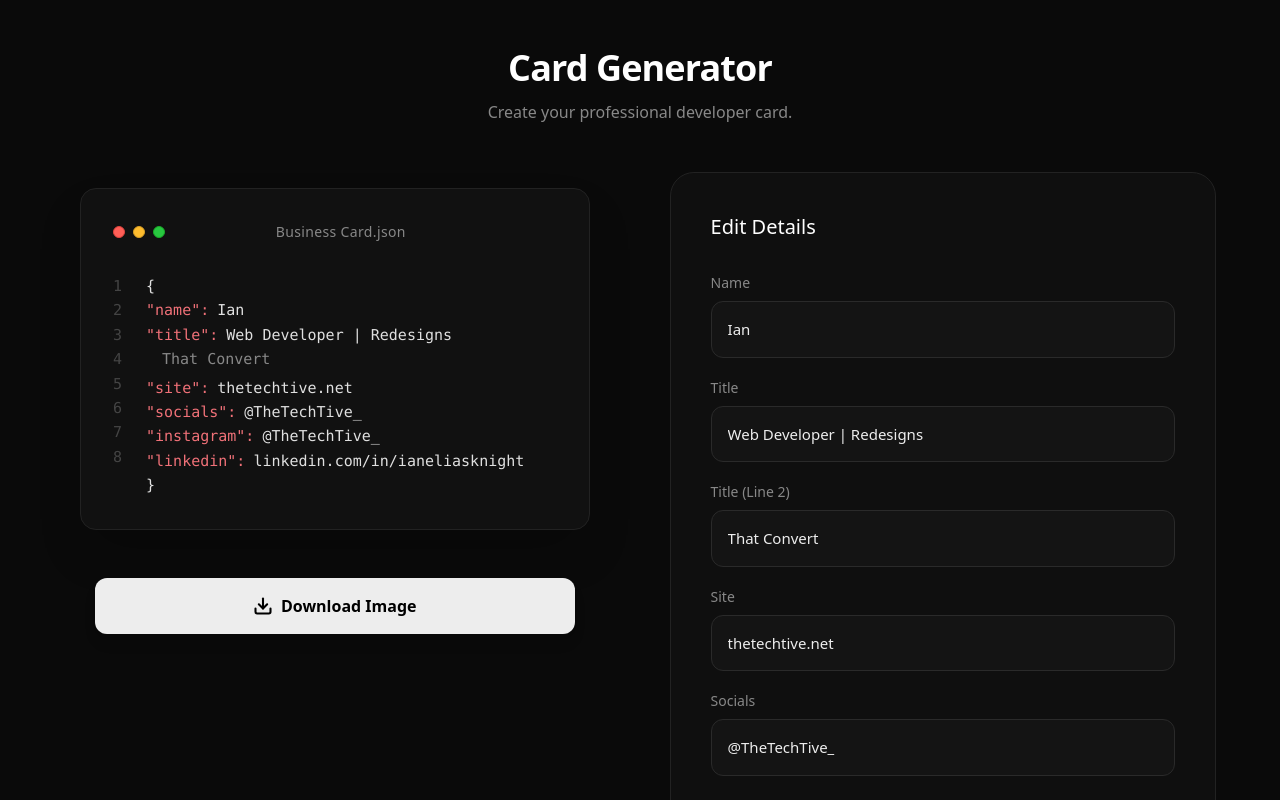
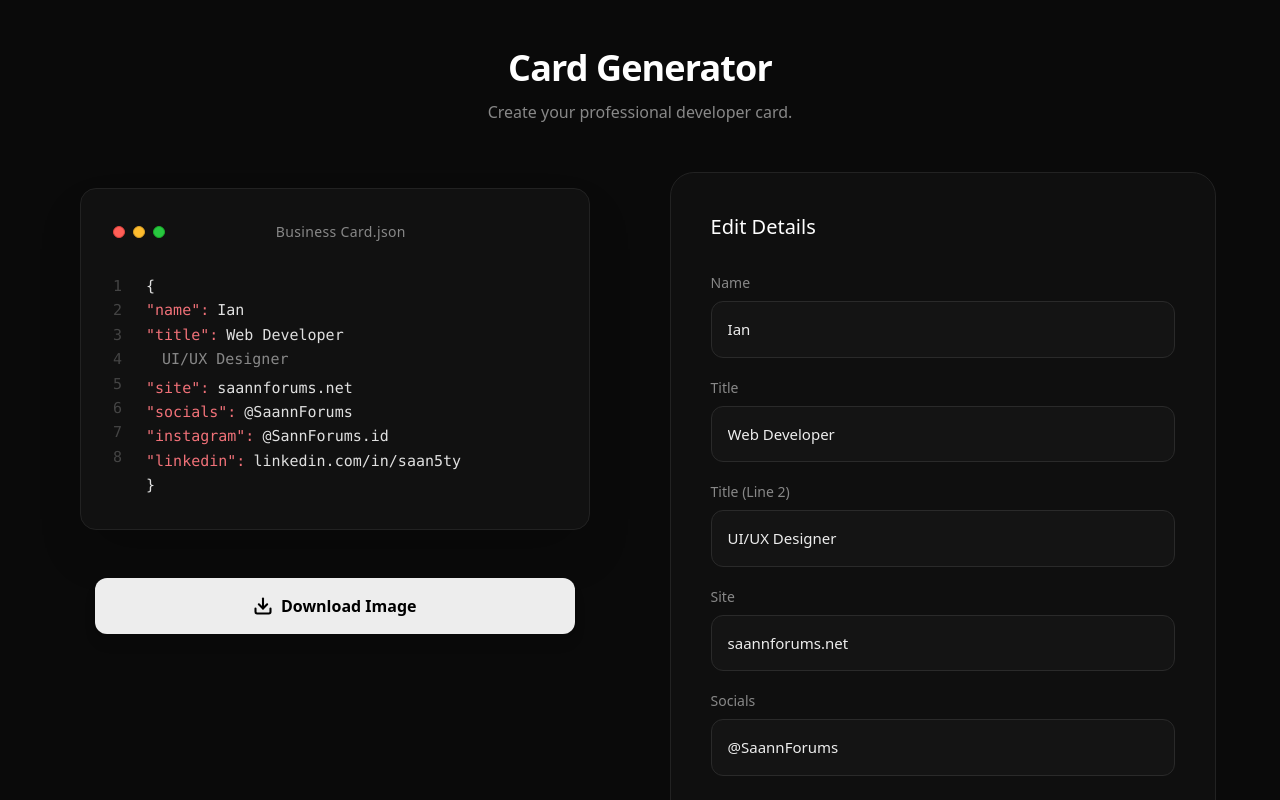
Before and after one commit to sanzzyproject/card-reader, a Next.js app: page / in a window 1280 px wide. Shown: the top 800 px of the page. Built offline with nearby package versions, Linux system fonts and the light colour scheme.

Commit message:
Update page.js

```diff
--- a/app/page.js
+++ b/app/page.js
@@ -8,12 +8,12 @@ export default function Home() {
   // LOGIKA TIDAK DIUBAH SAMA SEKALI
   const [data, setData] = useState({
     name: "Ian",
-    title: "Web Developer | Redesigns",
-    title2: "That Convert",
-    site: "thetechtive.net",
-    socials: "@TheTechTive_",
-    instagram: "@TheTechTive_",
-    linkedin: "linkedin.com/in/ianeliasknight",
+    title: "Web Developer",
+    title2: "UI/UX Designer",
+    site: "saannforums.net",
+    socials: "@SaannForums",
+    instagram: "@SannForums.id",
+    linkedin: "linkedin.com/in/saan5ty",
   });
 
   const cardRef = useRef(null);
```
